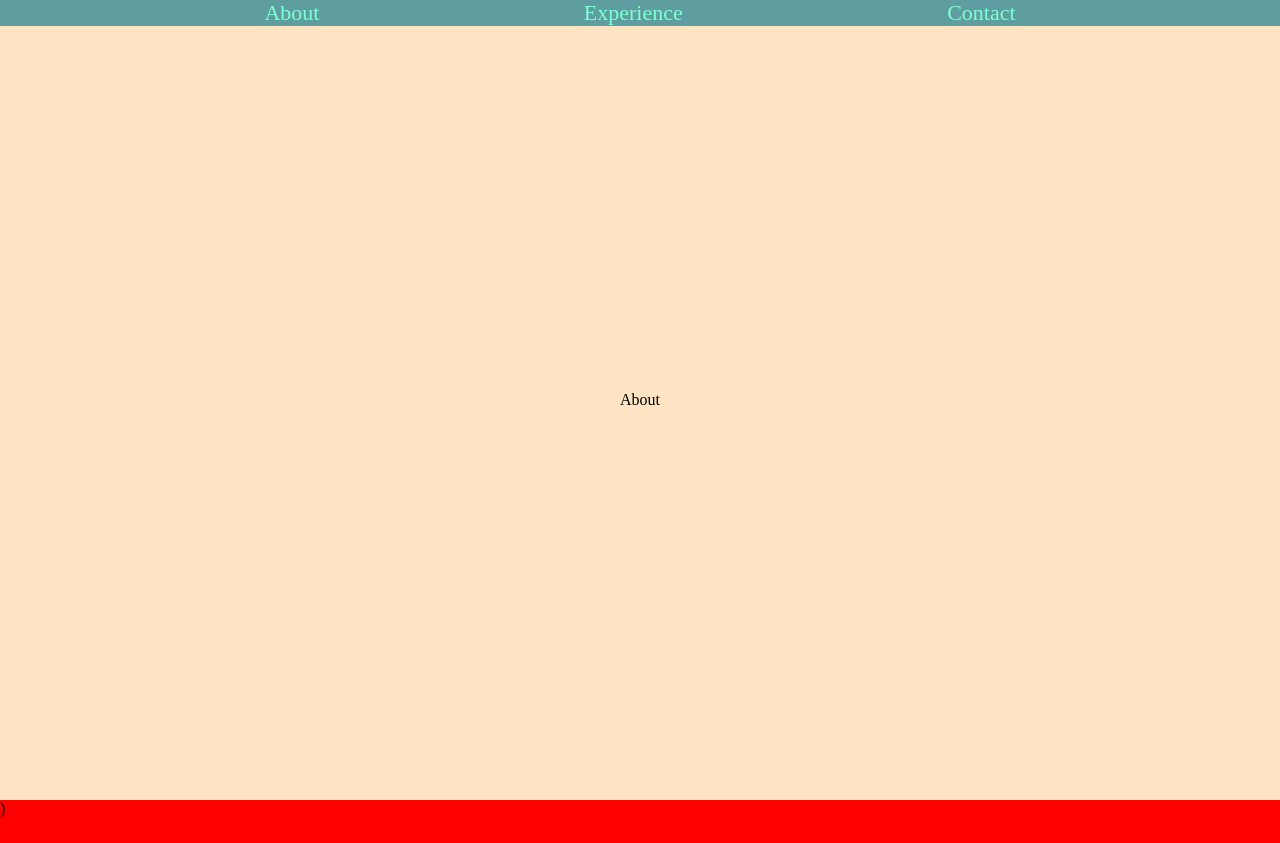
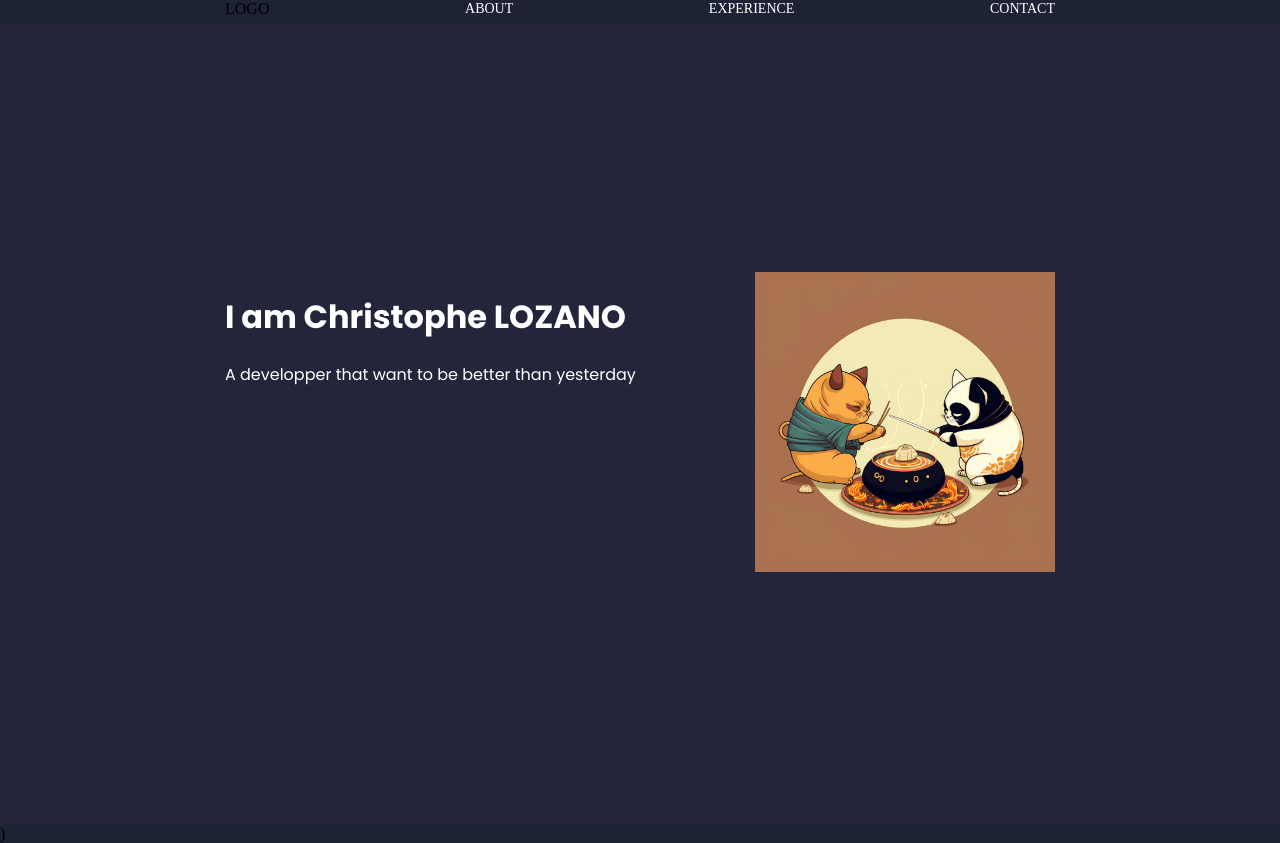
Before and after one commit to Kittoff/portfolio-vite, a React (Vite) app: page / in a window 1280 px wide. Before the commit the page ends 818 px from the top, so only its background shows below. Built offline with nearby package versions, Linux system fonts and the light colour scheme.

Commit message:
started About section

```diff
--- a/src/App.css
+++ b/src/App.css
@@ -1,5 +1,5 @@
 body {
-  background-color: red;
+  background-color: rgb(30, 34, 53);
   margin: 0;
   padding: 0;
   overflow: hidden;
--- a/src/components/about/About.tsx
+++ b/src/components/about/About.tsx
@@ -1,17 +1,29 @@
 import React from "react";
 import "./about.css";
 import { motion as m } from "framer-motion";
+import Wrapper from "../wrapper/Wrapper.js";
 
 const About = () => {
   return (
     <m.div
+      animate={{ y: "0%" }}
+      exit={{ opacity: 1 }}
       initial={{ y: "100%" }}
-      animate={{ y: "0%" }}
-      transition={{ duration: 0.75, ease: "easeOut" }}
-      exit={{ opacity: 1 }}
+      transition={{
+        duration: 0.55,
+        ease: "easeOut",
+      }}
       className="about"
     >
-      About
+      <div className="about--content">
+        <div className="about--presentation">
+          <h1>I am Christophe LOZANO</h1>
+          <p>A developper that want to be better than yesterday </p>
+        </div>
+        <div className="about--image">
+          <img src="./img.png" alt="me" width={300} />
+        </div>
+      </div>
     </m.div>
   );
 };
--- a/src/components/about/about.css
+++ b/src/components/about/about.css
@@ -1,8 +1,23 @@
+@import url("https://fonts.googleapis.com/css2?family=Overpass:wght@400;700&family=Poppins:wght@300;400;700&display=swap");
+
 .about {
+  color: #ffffff;
   display: flex;
   place-items: center;
   min-width: 100vw;
   min-height: 100vh;
-  background-color: bisque;
+  background-color: rgb(35, 38, 58);
   justify-content: center;
+  font-family: "Overpass", sans-serif;
+  font-family: "Poppins", sans-serif;
 }
+.about--content {
+  display: flex;
+  background: rgb(35, 38, 58);
+  width: 830px;
+  justify-content: space-between;
+}
+
+.about--presentation {
+  margin-right: 65px;
+}
--- a/src/components/contact/Contact.tsx
+++ b/src/components/contact/Contact.tsx
@@ -1,8 +1,10 @@
 import React from "react";
-import "./contact.css";
+// import "./contact.css";
 import { motion as m } from "framer-motion";
+import Wrapper from "../wrapper/Wrapper.js";
 const Contact = () => {
   return (
+    <Wrapper>
       <m.div
         animate={{ y: "0%" }}
         exit={{ opacity: 1 }}
@@ -15,6 +17,7 @@ const Contact = () => {
       >
         Contact
       </m.div>
+    </Wrapper>
   );
 };
 
--- a/src/components/experience/Experience.tsx
+++ b/src/components/experience/Experience.tsx
@@ -1,8 +1,10 @@
 import React from "react";
-import "./experience.css";
+// import "./experience.css";
 import { motion as m } from "framer-motion";
+import Wrapper from "../wrapper/Wrapper.js";
 const Experience = () => {
   return (
+    <Wrapper>
       <m.div
         animate={{ y: "0%" }}
         exit={{ opacity: 1 }}
@@ -15,6 +17,7 @@ const Experience = () => {
       >
         Experience
       </m.div>
+    </Wrapper>
   );
 };
 
--- a/src/components/experience/experience.css
+++ b/src/components/experience/experience.css
@@ -1,8 +1,5 @@
 .experience {
-  display: flex;
-  place-items: center;
   min-width: 100vw;
   min-height: 100vh;
   background-color: rgb(86, 18, 61);
-  justify-content: center;
 }
--- a/src/components/nav/Nav.tsx
+++ b/src/components/nav/Nav.tsx
@@ -5,11 +5,14 @@ import { motion as m } from "framer-motion";
 const Nav = () => {
   const location = useLocation();
   return (
-    <m.nav className="nav">
-      <Link to="/">About</Link>
-      <Link to="/experience">Experience</Link>
-      <Link to="/contact">Contact</Link>
-    </m.nav>
+    <div className="nav--container">
+      <m.nav className="nav">
+        LOGO
+        <Link to="/">About</Link>
+        <Link to="/experience">Experience</Link>
+        <Link to="/contact">Contact</Link>
+      </m.nav>
+    </div>
   );
 };
 
--- a/src/components/nav/nav.css
+++ b/src/components/nav/nav.css
@@ -1,13 +1,19 @@
 .nav {
   display: flex;
-  justify-content: space-evenly;
-  width: 100vw;
+  justify-content: space-between;
+  width: 830px;
   position: fixed;
-  background-color: cadetblue;
-  z-index: 20;
+  align-items: center;
+}
+.nav--container {
+  height: 25px;
+  justify-content: center;
+  align-content: baseline;
+  display: flex;
 }
 .nav a {
   text-decoration: none;
-  color: aquamarine;
-  font-size: 22px;
+  color: #ffffff;
+  font-size: 14px;
+  text-transform: uppercase;
 }
--- /dev/null
+++ b/src/components/wrapper/Wrapper.tsx
@@ -0,0 +1,21 @@
+import React from "react";
+
+const Wrapper = ({ children }) => {
+  return (
+    <div
+      style={{
+        display: "flex",
+        flexDirection: "column",
+        alignItems: "center",
+        width: "500px",
+        margin: "0 auto",
+        height: "100vh",
+        marginTop: "25px",
+      }}
+    >
+      {children}
+    </div>
+  );
+};
+
+export default Wrapper;
```
Also changed, not shown: public/img.png (added). Lines whose indentation alone changed are shown as unchanged.
